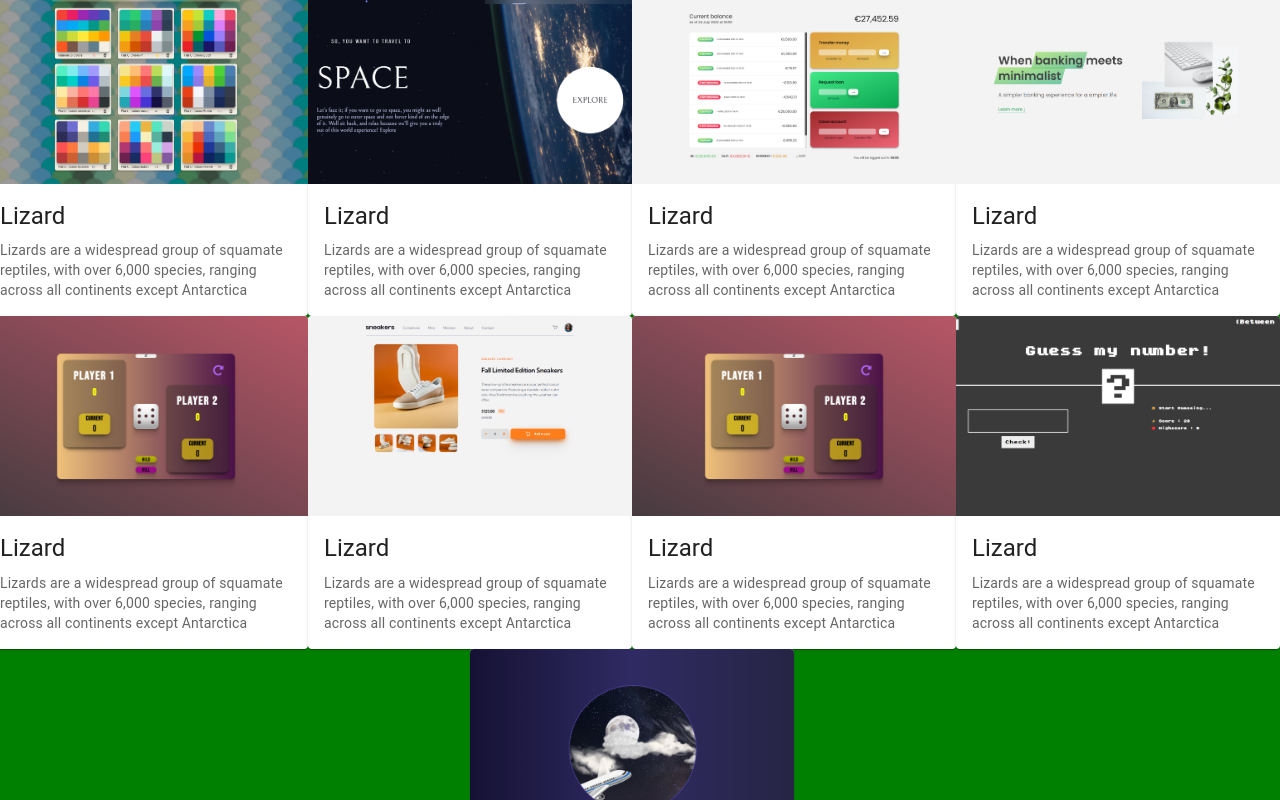
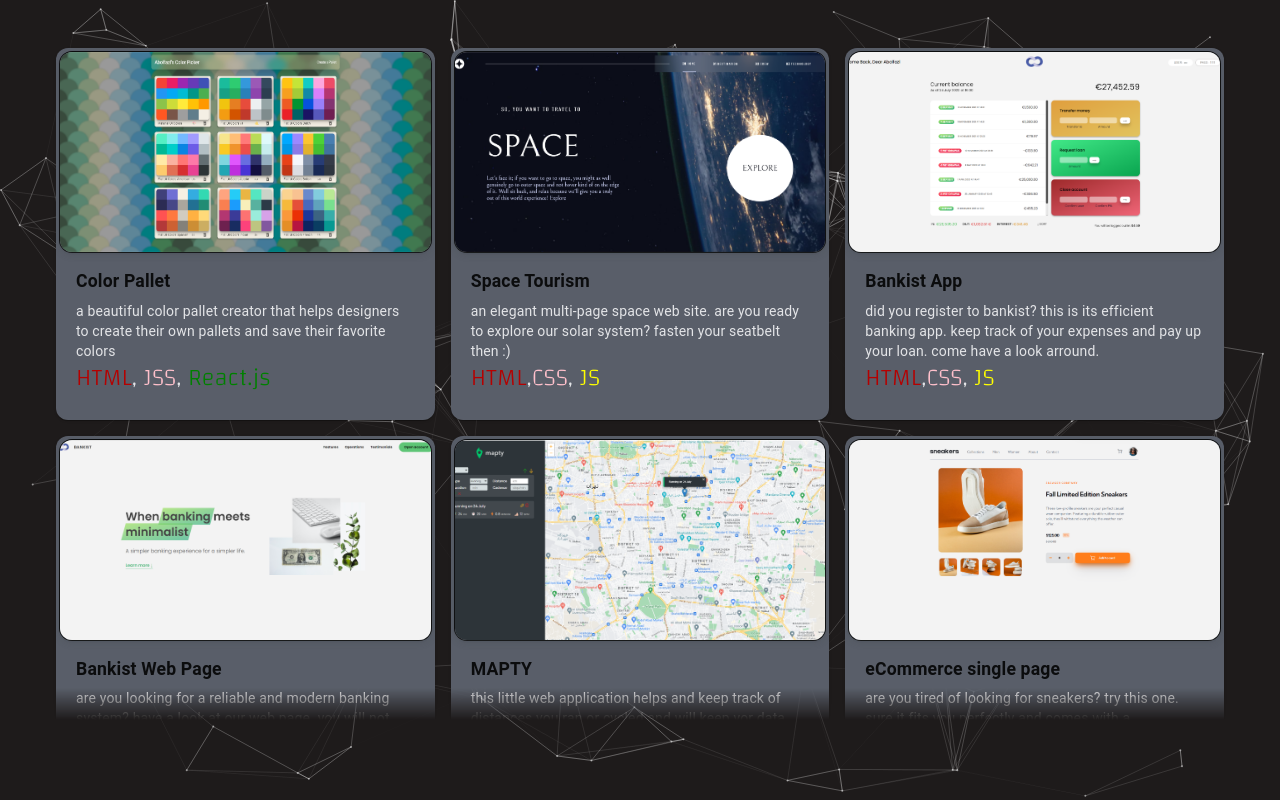
Before and after one commit to abolfazl-omidvarr/omidvar-portfolio-page, a React (Create React App) app: page / in a window 1280 px wide. Built offline with nearby package versions, Linux system fonts and the light colour scheme; the HTML template or start-up script is replaced by a standard one.

Commit message:
adding styles and description

```diff
--- a/src/App.js
+++ b/src/App.js
@@ -1,4 +1,5 @@
 import React, { useState, useRef, useEffect } from "react";
+import styled from "@emotion/styled";
 import ParticleBackground from "./Components/particles";
 import WebCard from "./Components/webCard";
 import { Grid } from "@mui/material";
@@ -6,78 +7,204 @@
 import spaceT from "./media/spaceT.png";
 import bankistApp from "./media/bankistApp.png";
 import bankistWeb from "./media/bankistWeb.png";
-import mapty from "./media/pg.png";
+import mapty from "./media/mapty.png";
 import sneakers from "./media/sneakers.png";
 import pg from "./media/pg.png";
 import gn from "./media/gn.png";
 import mf from "./media/mf.png";
-
+const CardContainer = styled.div`
+	--scrollbar-width: 8px;
+	--mask-height: 32px;
+	overflow-y: auto;
+	height: 92%;
+	padding-bottom: var(--mask-height);
+	padding-top: var(--mask-height);
+	--mask-image-content: linear-gradient(
+		to bottom,
+		transparent,
+		black var(--mask-height),
+		black calc(100% - var(--mask-height)),
+		transparent
+	);
+	--mask-size-content: calc(100% - var(--scrollbar-width)) 100%;
+	--mask-image-scrollbar: linear-gradient(black, black);
+	--mask-size-scrollbar: var(--scrollbar-width) 100%;
+	mask-image: var(--mask-image-content), var(--mask-image-scrollbar);
+	mask-size: var(--mask-size-content), var(--mask-size-scrollbar);
+	mask-position: 0 0, 100% 0;
+	mask-repeat: no-repeat, no-repeat;
+`;
 const cardData = [
 	{
 		img: colorPallet,
-		text: {},
+		text: {
+			name: "Color Pallet",
+			desc: "a beautiful color pallet creator that helps designers to create their own pallets and save their favorite colors",
+			techs: (
+				<span
+					style={{ fontFamily: '"Changa", sans-serif', fontSize: "1.5rem" }}
+				>
+					<span style={{ color: "#B50000" }}>HTML</span>,{" "}
+					<span style={{ color: "pink" }}>JSS</span>,{" "}
+					<span style={{ color: "green" }}>React.js</span>
+				</span>
+			),
+		},
 	},
 	{
 		img: spaceT,
-		text: {},
+		text: {
+			name: "Space Tourism",
+			desc: "an elegant multi-page space web site. are you ready to explore our solar system? fasten your seatbelt then :)",
+			techs: (
+				<span
+					style={{ fontFamily: '"Changa", sans-serif', fontSize: "1.5rem" }}
+				>
+					<span style={{ color: "#B50000" }}>HTML</span>,
+					<span style={{ color: "pink" }}>CSS</span>,
+					<span style={{ color: "yellow" }}> JS</span>
+				</span>
+			),
+		},
 	},
 	{
 		img: bankistApp,
-		text: {},
+		text: {
+			name: "Bankist App",
+			desc: "did you register to bankist? this is its efficient banking app. keep track of your expenses and pay up your loan. come have a look arround.",
+			techs: (
+				<span
+					style={{ fontFamily: '"Changa", sans-serif', fontSize: "1.5rem" }}
+				>
+					<span style={{ color: "#B50000" }}>HTML</span>,
+					<span style={{ color: "pink" }}>CSS</span>,
+					<span style={{ color: "yellow" }}> JS</span>
+				</span>
+			),
+		},
 	},
 	{
 		img: bankistWeb,
-		text: {},
+		text: {
+			name: "Bankist Web Page",
+			desc: "are you looking for a reliable and modern banking system? have a look at our web page. you will not regret it",
+			techs: (
+				<span
+					style={{ fontFamily: '"Changa", sans-serif', fontSize: "1.5rem" }}
+				>
+					<span style={{ color: "#B50000" }}>HTML</span>,
+					<span style={{ color: "pink" }}>CSS</span>,
+					<span style={{ color: "yellow" }}> JS</span>
+				</span>
+			),
+		},
 	},
 	{
 		img: mapty,
-		text: {},
+		text: {
+			name: "MAPTY",
+			desc: "this little web application helps and keep track of distances you ran or cycled and will keep yor data even if you close the page",
+			techs: (
+				<span
+					style={{ fontFamily: '"Changa", sans-serif', fontSize: "1.5rem" }}
+				>
+					<span style={{ color: "#B50000" }}>HTML</span>,
+					<span style={{ color: "pink" }}>CSS</span>,
+					<span style={{ color: "yellow" }}> JS</span>
+				</span>
+			),
+		},
 	},
 	{
 		img: sneakers,
-		text: {},
+		text: {
+			name: "eCommerce single page",
+			desc: "are you tired of looking for sneakers? try this one. sure it fits you perfectly and comes with a reasonable price?",
+			techs: (
+				<span
+					style={{ fontFamily: '"Changa", sans-serif', fontSize: "1.5rem" }}
+				>
+					<span style={{ color: "#B50000" }}>HTML</span>,
+					<span style={{ color: "pink" }}>CSS</span>,
+					<span style={{ color: "yellow" }}> JS</span>
+				</span>
+			),
+		},
 	},
 	{
 		img: pg,
-		text: {},
+		text: {
+			name: "Pig Game",
+			desc: "bored? play this game with your friend. let's see who's the luckiest.go and enjoy. winner takes all",
+			techs: (
+				<span
+					style={{ fontFamily: '"Changa", sans-serif', fontSize: "1.5rem" }}
+				>
+					<span style={{ color: "#B50000" }}>HTML</span>,
+					<span style={{ color: "pink" }}>CSS</span>,
+					<span style={{ color: "yellow" }}> JS</span>
+				</span>
+			),
+		},
 	},
 	{
 		img: gn,
-		text: {},
+		text: {
+			name: "Guess the Number",
+			desc: "don't have any friends to play pig games? no worries, guess the number and keep yourself busy ",
+			techs: (
+				<span
+					style={{ fontFamily: '"Changa", sans-serif', fontSize: "1.5rem" }}
+				>
+					<span style={{ color: "#B50000" }}>HTML</span>,
+					<span style={{ color: "pink" }}>CSS</span>,
+					<span style={{ color: "yellow" }}> JS</span>
+				</span>
+			),
+		},
 	},
 	{
 		img: mf,
-		text: {},
+		text: {
+			name: "Color Pallet",
+			desc: "enjoy the scenery of a plane, high up in the sky. made with bunch of PNGs and pure js animation",
+			techs: (
+				<span
+					style={{ fontFamily: '"Changa", sans-serif', fontSize: "1.5rem" }}
+				>
+					<span style={{ color: "#B50000" }}>HTML</span>,
+					<span style={{ color: "pink" }}>CSS</span>,
+					<span style={{ color: "yellow" }}> JS</span>
+				</span>
+			),
+		},
 	},
 ];
 export default function App(props) {
 	return (
-		<div>
 		<div style={{ width: "100%", height: "100%" }} className="App">
-				{/* <ParticleBackground /> */}
-				<div
+			<ParticleBackground />
+			<CardContainer
 				style={{
-						backgroundColor: "green",
-						// maxWidth: "1200px",
-						height: "9%",
+					maxWidth: "1200px",
+					height: "90%",
 					overflowY: "scroll",
 					margin: "auto",
 				}}
 			>
-					<Grid
-						sx={{
-							justifyContent: "center",
-							justifyItems: "center",
+				<div
+					style={{
+						display: "grid",
+						gridTemplateColumns: "1fr 1fr 1fr",
+						gap: "1rem",
+						padding: "1rem",
 					}}
-						container
-						spacing={2}
 				>
 					{cardData.map((data) => (
 						<WebCard data={data} />
 					))}
-					</Grid>
 				</div>
-			</div>
+			</CardContainer>
 		</div>
 	);
 }
--- a/src/Components/particles.js
+++ b/src/Components/particles.js
@@ -27,7 +27,7 @@
 							value: "#1e1b1b",
 						},
 					},
-					fpsLimit: 100,
+					fpsLimit: 90,
 					interactivity: {
 						events: {
 							onClick: {
@@ -80,9 +80,9 @@
 						number: {
 							density: {
 								enable: true,
-								area: 500,
+								area: 800,
 							},
-							value: 80,
+							value: 120,
 						},
 						opacity: {
 							value: 0.5,
--- a/src/Components/webCard.js
+++ b/src/Components/webCard.js
@@ -4,31 +4,49 @@
 import CardMedia from "@mui/material/CardMedia";
 import Typography from "@mui/material/Typography";
 import { CardActionArea } from "@mui/material";
-import { Grid } from "@mui/material";
 
 export default function WebCard({ data }) {
 	return (
-		<Grid items xl={4} lg={3}>
-			<Card sx={{ Width: '100px' }}>
+		<Card
+			sx={{
+				width: "100%",
+				padding: "0.25rem",
+				backgroundColor: "#595e69",
+				borderRadius: "12px",
+				transition: "transform 0.2s",
+				"&:hover": { transform: "scale(1.04)" },
+			}}
+		>
 			<CardActionArea>
 				<CardMedia
 					component="img"
 					height="200"
-						// width="190"
 					image={data.img}
 					alt="green iguana"
+					sx={{
+						borderRadius: "12px",
+						transition: "transform 0.2s",
+						boxShadow:
+							"rgba(60, 64, 67, 0.3) 0px 1px 2px 0px, rgba(60, 64, 67, 0.15) 0px 2px 6px 2px,rgba(255, 255, 255, 0.2) 0px 0px 0px 1px inset, rgba(0, 0, 0, 0.9) 0px 0px 0px 1px",
+						"&:hover": { transform: "scale(1.01)" },
+					}}
 				/>
 				<CardContent>
-						<Typography gutterBottom variant="h5" component="div">
-							Lizard
+					<Typography
+						sx={{ fontSize: "1.1rem", fontWeight: "bolder" }}
+						gutterBottom
+						component="div"
+					>
+						{data.text.name}
 					</Typography>
-						<Typography variant="body2" color="text.secondary">
-							Lizards are a widespread group of squamate reptiles, with over
-							6,000 species, ranging across all continents except Antarctica
+					<Typography variant="body2" color="#e3e4e7">
+						{data.text.desc}
+					</Typography>
+					<Typography gutterBottom variant="body2" color="#e3e4e7">
+						{data.text.techs}
 					</Typography>
 				</CardContent>
 			</CardActionArea>
 		</Card>
-		</Grid>
 	);
 }
--- a/src/index.css
+++ b/src/index.css
@@ -1,3 +1,4 @@
+@import url("https://fonts.googleapis.com/css2?family=Changa:wght@200&display=swap");
 * {
 	box-sizing: border-box;
 	margin: 0;
@@ -15,3 +16,22 @@
 	height: 100vh;
 	overflow: hidden;
 }
+
+::-webkit-scrollbar-track {
+	-webkit-box-shadow: inset 0 0 6px rgba(0, 0, 0, 0.3);
+	border-radius: 10px;
+	background-color: #f5f5f5;
+	margin: 6rem;
+}
+
+::-webkit-scrollbar {
+	width: 12px;
+	background-color: #ffffff00;
+	margin: 12rem;
+}
+
+::-webkit-scrollbar-thumb {
+	border-radius: 10px;
+	-webkit-box-shadow: inset 0 0 6px rgba(0, 0, 0, 0.3);
+	background-color: #555;
+}
```
Lines whose indentation alone changed are shown as unchanged.
